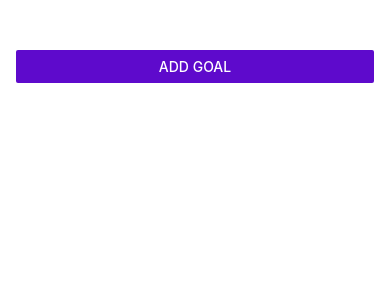
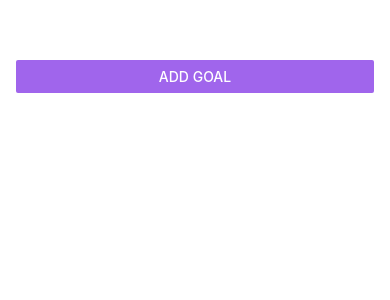
Before and after one commit to 4nur4g/reactnative-goalapp, a React Native app: screen / in a window 390 px wide. Shown: the top 300 px of the page. Built offline with nearby package versions, Linux system fonts and the light colour scheme.

Commit message:
Complete app

```diff
--- a/App.js
+++ b/App.js
@@ -2,6 +2,7 @@ import {
   Button,
   FlatList,
   ScrollView,
+  StatusBar,
   StyleSheet,
   Text,
   TextInput,
@@ -33,8 +34,14 @@ export default function App() {
   };
 
   return (
+    <>
+      <StatusBar barStyle="light-content" />
       <View style={styles.appContainer}>
-      <Button title="Add Goal" color="#5e0acc" onPress={startAddGoalHandler} />
+        <Button
+          title="Add Goal"
+          color="#a065ec"
+          onPress={startAddGoalHandler}
+        />
         {modalIsVisible && (
           <GoalInput
             onClose={closeAddGoalHandler}
@@ -56,12 +63,13 @@ export default function App() {
           ></FlatList>
         </View>
       </View>
+    </>
   );
 }
 
 const styles = StyleSheet.create({
   appContainer: {
-    paddingTop: 50,
+    paddingTop: 60,
     paddingHorizontal: 16,
     flex: 1,
   },
```
Lines whose indentation alone changed are shown as unchanged.
